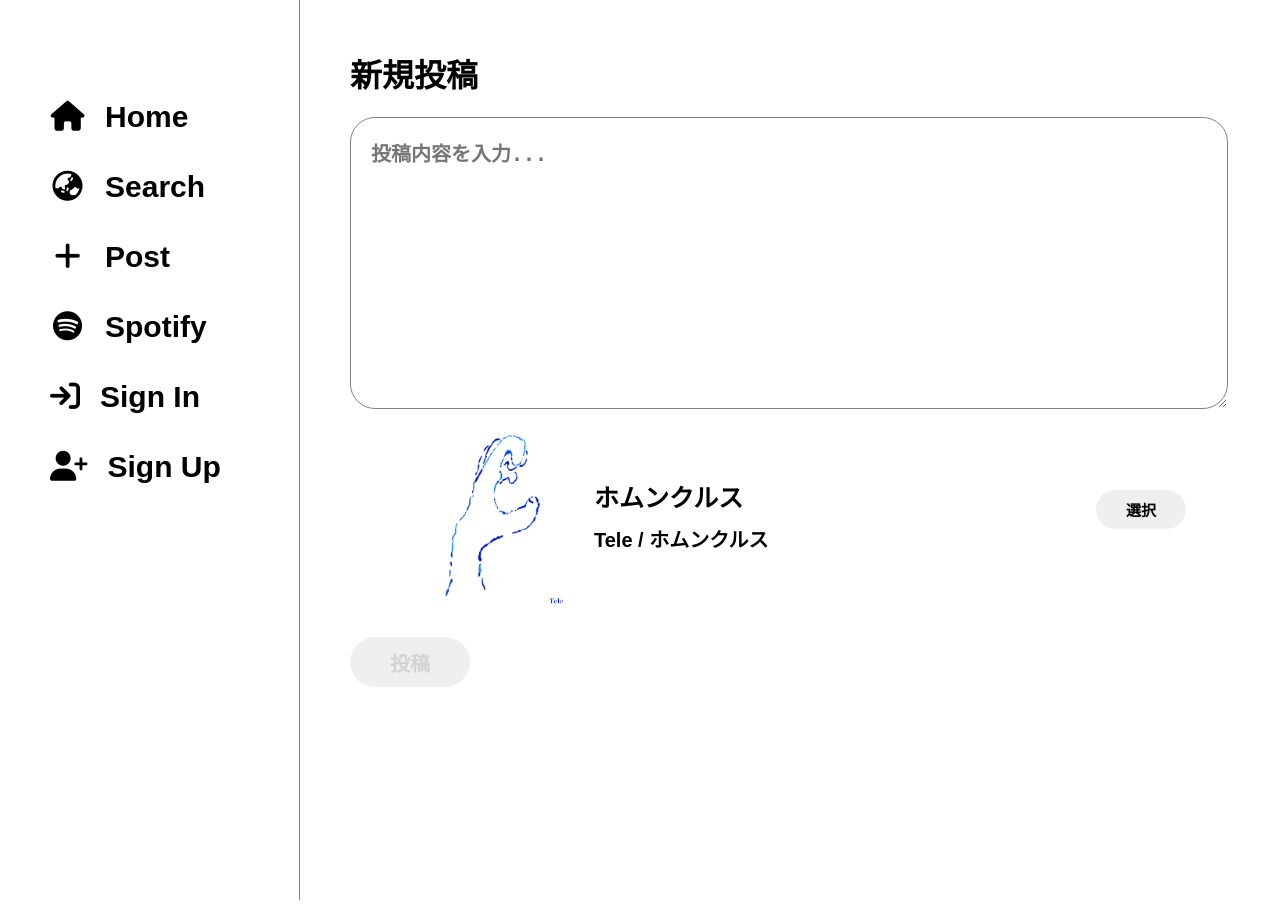
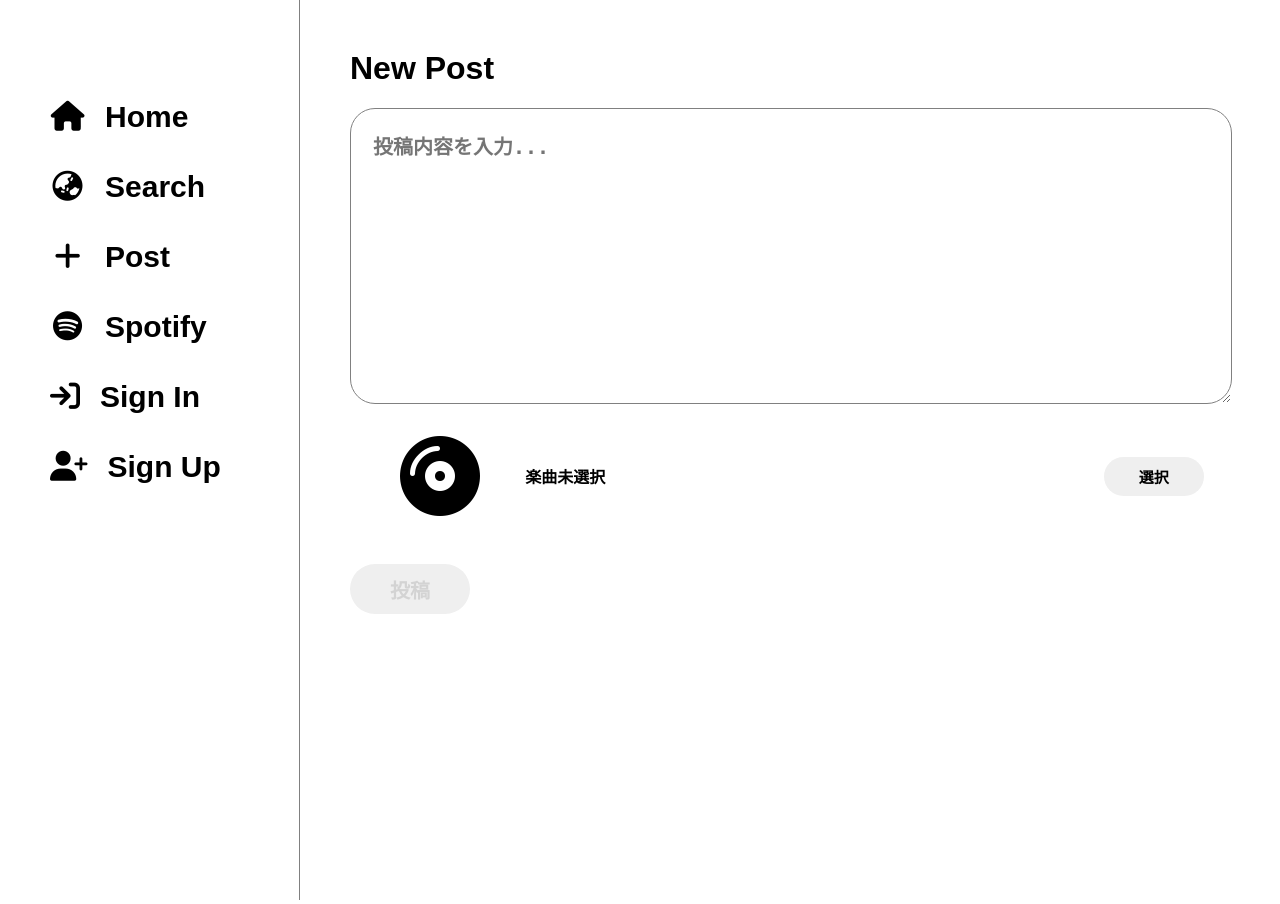
Before and after one commit to Ersteller-team/Chorus, a Django app: template templates/SNS/post.html in a window 1280 px wide. Run offline with Django 4.2, Linux system fonts and the light colour scheme; the template is opened without the code that fills it, so the values that code supplies are empty; parts of the project's set-up code (start-up, migrations or seed data) failed here and were passed over.

Commit message:
Complate creating post page

```diff
--- a/SNS/constants.py
+++ b/SNS/constants.py
@@ -16,4 +16,4 @@
 SPOTIFY_GET_TRACK = 'get_track'
 
 
-HOST_URL = 'http://127.0.0.1:8000'
+HOST_URL = 'http://localhost:8000'
--- a/SNS/urls.py
+++ b/SNS/urls.py
@@ -5,10 +5,12 @@
 
 urlpatterns = [
     path('home/', views.home, name='home'),
+    path('song/<slug:track_id>', views.song, name='song'),
+    path('post/', views.post, name='post'),
+    path('check/username/', views.username_check, name='username_check'),
+    path('search/song/', views.search_song, name='search_song'),
     path('signup/', views.AccountRegistration.as_view(), name='signup'),
     path('signin/', views.Signin, name='signin'),
     path('signout/', views.Signout, name='signout'),
-    path('song/<slug:track_id>', views.song, name='song'),
-    path('check/username/', views.username_check, name='username_check'),
     path('csrf_token/', views.csrf_token, name='csrf_token'),
 ]
--- a/static/SNS/pick-song.js
+++ b/static/SNS/pick-song.js
@@ -1,26 +1,107 @@
 const text_part = document.getElementById("new-post-text");
 const song_list_part = document.getElementById("new-post-song-list");
-let inner_width;
+const search_text = document.getElementById("search-text");
+const search_result = document.getElementById("search-result");
+const search_result_table = document.getElementById("search-result-table");
+const more_button = document.getElementById("more-button");
+const song_id = document.getElementById("song-id");
+const detail = document.getElementById("detail");
+const submit = document.getElementById("submit");
+const url = location.protocol + '//' + location.host;
+let inner_width, search_word, items;
 
 function switchDisplay(id) {
     inner_width = window.innerWidth;
-    console.log(inner_width);
     if (id === 'text') {
         text_part.style.display = "block";
-        if (inner_width <= 834) {
-            song_list_part.style.display = "none";
-        }
+        song_list_part.style.display = "none";
     } else {
-        if (inner_width <= 834) {
-            text_part.style.display = "none";
-        }
+        text_part.style.display = "none";
         song_list_part.style.display = "block";
     }
 }
 
-function setSong(song_title, song_id, song_artist, song_album) {
-    document.getElementById("title").value = song_title;
-    document.getElementById("img").src = song_id;
-    document.getElementById("post-id").value = song_id;
-    document.getElementById("artist").value = song_artist + " / " + song_album;
+function searchSong(load_times) {
+
+    more_button.innerHTML = 'Loading...';
+    more_button.disabled = true;
+
+    if (load_times == 0) {
+        more_button.style.display = "none";
+        search_result_table.innerHTML = '';
+        items = 0;
+    }
+
+    search_word = search_text.value;
+
+    if (search_word === "") {
+        search_result.innerHTML = '検索ワードを入力してください';
+        return;
+    }
+
+    var request = new XMLHttpRequest();
+
+    search_result.innerHTML = 'データ取得中です...';
+
+    request.open('GET', url + '/search/song/?query=' + search_word + '&offset=' + String(load_times * 20), true);
+    request.responseType = 'json';
+
+    request.onload = function() {
+        if (request.status === 200) {
+            if (request.response['response']['status']['success']) {
+                items += request.response['response']['status']['total'];
+                search_result.innerHTML = items + '件の楽曲が見つかりました';
+                for (var i = 0; i < request.response['response']['status']['total']; i++) {
+                    var img = request.response['response']['data'][i]['album']['image'];
+                    var title = request.response['response']['data'][i]['song']['name'];
+                    var id = request.response['response']['data'][i]['song']['id'];
+                    var artist = request.response['response']['data'][i]['artist'][0]['name'];
+                    for (var j = 1; j < request.response['response']['data'][i]['artist'].length; j++) {
+                        artist += ', ' + request.response['response']['data'][i]['artist'][j]['name'];
+                    }
+                    var album = request.response['response']['data'][i]['album']['name'];
+                    search_result_table.innerHTML += `<tr><div class="new-post-song">
+                        <td class="song-table-img"><img src="` + img + `" id="img" class="new-post-song-img" alt="` + title + `"></td>
+                        <td class="song-table-title"><div class="new-post-song-title-artist">
+                            <p class="new-post-song-title dont-new-line">` + title + `</p>
+                            <p class="new-post-song-artist dont-new-line">` + artist + ` / ` + album + `</p>
+                        </div></td>
+                        <td class="song-table-button"><button class="new-post-song-select" type="button" onclick="setSong('` + img + `', '` + title + `', '` + id + `', '` + artist + `', '` + album + `');">選択</button></td>
+                    </div></tr>`;
+                    more_button.style.display = "block";
+                    more_button.innerHTML = 'More';
+                    more_button.setAttribute('onclick', 'searchSong(' + String(load_times + 1) + ')');
+                    more_button.disabled = false;
+                }
+            } else {
+                search_result.innerHTML = '楽曲が見つかりませんでした';
+            }
+        } else {
+            search_result.innerHTML = '取得に失敗しました';
+        }
+    }
+
+    request.send();
+
 }
+
+function setSong(img, song_title, song_id, song_artist, song_album) {
+
+    switchDisplay('text');
+
+    document.getElementById("no-select").innerHTML = "";
+    document.getElementById("img").innerHTML = '<img class="new-post-song-img" src="' + img + '"alt="' + song_title + '" />';
+    document.getElementById("title").innerHTML = song_title;
+    document.getElementById("song-id").value = song_id;
+    document.getElementById("artist").innerHTML = song_artist + " / " + song_album;
+
+    post_check();
+}
+
+function post_check() {
+    if (song_id.value != "" && detail.value != "" && detail.value.length <= 500) {
+        submit.disabled = false;
+    } else {
+        submit.disabled = true;
+    }
+}
--- a/static/SNS/signup.js
+++ b/static/SNS/signup.js
@@ -29,11 +29,11 @@
         if (request.status === 200) {
             if (request.response['exists'] == false) {
                 username_status = true;
-                username_check.innerHTML = 'このUsernameは使用可能です。';
+                username_check.innerHTML = 'このユーザーネームは使用可能です。';
                 username_check.style.color = 'green';
             } else {
                 username_status = false;
-                username_check.innerHTML = 'このUsernameは使用できません。';
+                username_check.innerHTML = 'このユーザーネームは使用できません。';
                 username_check.style.color = 'red';
             }
         } else {
--- a/static/SNS/styles-pc.css
+++ b/static/SNS/styles-pc.css
@@ -8,7 +8,6 @@
     }
 
     p {
-        overflow: hidden;
         text-overflow: ellipsis;
         white-space: nowrap;
         text-decoration: none;
@@ -289,7 +288,7 @@
         font-size: 20px;
         border-radius: 25px;
         border: solid 1px gray;
-        padding: 20px;
+        padding: 2.5%;
     }
 
     .new-post-submit {
@@ -307,36 +306,36 @@
     }
 
     .new-post-song {
-        width: 90%;
-        display: inline-flex;
-        justify-content: space-evenly;
-        margin: 0 5%;
+        width: 100%;
+    }
+
+    .new-post-song-title {
+        font-size: 20px;
     }
 
     .new-post-song #img i {
-        font-size: 100px;
-        padding: 55px 20px;
+        font-size: 80px;
+        padding: 20px;
+        margin: 5px;
     }
 
     .new-post-song-img {
-        width: 200px;
-        height: 200px;
+        width: 100px;
+        height: 100px;
+        margin: 5px;
     }
 
     .new-post-song-title-artist {
+        width: calc(90vw - 570px);
         text-align: left;
-        width: min(100%, 600px);
-        margin-top: 40px;
     }
 
-    .new-post-song-title {
-        font-size: 25px;
-        margin-bottom: 10px;
-    }
-
-    .new-post-song-artist {
-        font-size: 20px;
-        margin-top: 10px;
+    .new-post-song-title-artist p {
+        width: 95%;
+        margin: 0 2.5%;
+        overflow: hidden;
+        text-overflow: ellipsis;
+        white-space: nowrap;
     }
 
     .new-post-song-select {
@@ -348,7 +347,6 @@
         border-radius: 20px;
         border: none;
         background-color: #efefef;
-        margin-top: 6vw;
         padding: 0 20px;
     }
 
@@ -361,7 +359,7 @@
         margin-bottom: 10px;
     }
 
-    .signup-form input:not([type="submit"]) {
+    .signup-form input:not([type="submit"],[type="file"]), .song-search {
         width: calc(300px);
         height: 40px;
         margin: 10px 0;
@@ -378,4 +376,74 @@
         margin: 30px 0;
     }
 
+    #new-post-song-list {
+        display: none;
+    }
+
+    #new-post-song-list {
+        display: none;
+    }
+
+    .song-close {
+        width: 100%;
+        height: 50px;
+    }
+
+    .song-close i {
+        font-size: 30px;
+        margin: 10px;
+    }
+
+    .search-box {
+        width: 100%;
+        text-align: center;
+    }
+
+    .song-search {
+        width: 90%;
+    }
+
+    #search-result {
+        margin: 10px 0 25px 0;
+    }
+
+    .song-table-img img {
+        width: 120px;
+        height: 120px;
+    }
+
+    .song-table-title {
+        padding: 0;
+    }
+
+    #search-result-table {
+        width: 95%;
+        margin: 0 2.5%;
+    }
+
+    #img img {
+        width: 120px;
+        height: 120px;
+    }
+
+    #selected-table {
+        width: 95%;
+        margin: 0 2.5%;
+    }
+
+    #more-button {
+        display: none;
+    }
+
+    #more-button {
+        margin: 0 auto 50px auto;
+        padding: 0 20px;
+        display: none;
+        width: fit-content;
+    }
+
+    button:disabled {
+        color: gray;
+    }
+
 }
--- a/templates/SNS/layout.html
+++ b/templates/SNS/layout.html
@@ -15,16 +15,16 @@
 <body>
     <nav>
         <div id="menu">
-            <span class="nav-icon" href="{% url 'SNS:home' %}"><i class="nav-icon-i fa-solid fa-house"></i><span class="nav-text">Home</span></span>
-            <span class="nav-icon" href="{% url 'SNS:home' %}"><i class="nav-icon-i fa-solid fa-earth-asia"></i><span class="nav-text">Search</span></span>
-            <span class="nav-icon" href="{% url 'SNS:home' %}"><i class="nav-icon-i fa-solid fa-plus"></i><span class="nav-text">Post</span></span>
-            <span class="nav-icon" href="{% url 'SNS:home' %}"><i class="nav-icon-i fa-brands fa-spotify"></i><span class="nav-text">Spotify</span></span>
-            {% if user.is_authenticated%}
-                <span class="nav-icon" href="{% url 'SNS:home' %}"><img class="nav-icon-i profile-icon" src="{% static 'SNS/prof-icon.jpg' %}"><span class="nav-text nav-profile">Profile</span></span>
-                <span class="nav-icon" href="{% url 'SNS:signout' %}"><i class="fa-solid fa-arrow-right-from-bracket"></i><span class="nav-text">Sign Out</span></span>
+            <a href="{% url 'SNS:home' %}"><span class="nav-icon"><i class="nav-icon-i fa-solid fa-house"></i><span class="nav-text">Home</span></span></a>
+            <a href="{% url 'SNS:home' %}"><span class="nav-icon"><i class="nav-icon-i fa-solid fa-earth-asia"></i><span class="nav-text">Search</span></span></a>
+            <a href="{% url 'SNS:post' %}"><span class="nav-icon"><i class="nav-icon-i fa-solid fa-plus"></i><span class="nav-text">Post</span></span></a>
+            <a href="{% url 'SNS:home' %}"><span class="nav-icon"><i class="nav-icon-i fa-brands fa-spotify"></i><span class="nav-text">Spotify</span></span></a>
+            {% if user.is_authenticated %}
+                <a href="{% url 'SNS:home' %}"><span class="nav-icon"><img class="nav-icon-i profile-icon" src="{{ icon }}"><span class="nav-text nav-profile">Profile</span></span></a>
+                <a href="{% url 'SNS:signout' %}"><span class="nav-icon"><i class="fa-solid fa-arrow-right-from-bracket"></i><span class="nav-text">Sign Out</span></span></a>
             {% else %}
-                <span class="nav-icon" href="{% url 'SNS:signin' %}"><i class="fa-solid fa-arrow-right-to-bracket"></i><span class="nav-text">Sign In</span></span>
-                <span class="nav-icon" href="{% url 'SNS:signup' %}"><i class="fa-solid fa-user-plus"></i><span class="nav-text">Sign Up</span></span>
+                <a href="{% url 'SNS:signin' %}"><span class="nav-icon"><i class="fa-solid fa-arrow-right-to-bracket"></i><span class="nav-text">Sign In</span></span></a>
+                <a href="{% url 'SNS:signup' %}"><span class="nav-icon"><i class="fa-solid fa-user-plus"></i><span class="nav-text">Sign Up</span></span></a>
             {% endif %}
         </div>
     </nav>
--- a/templates/SNS/post.html
+++ b/templates/SNS/post.html
@@ -1,31 +1,51 @@
 {% extends "SNS/layout.html" %}
 {% load static %}
-{% block title %}新規投稿{{block.super}}{% endblock %}
+{% block title %}New Post{{block.super}}{% endblock %}
 {% block main %}
     <div class="main">
         <div id="new-post-text">
-            <h1 class="new-post-title">新規投稿</h1>
+            <h1 class="new-post-title">New Post</h1>
             <form method="post">
+                {% csrf_token %}
                 <div class="new-post-content-parents">
-                    <textarea name="content" class="new-post-content" placeholder="投稿内容を入力..."></textarea>
-                    <input type="hidden" name="song" value="None" id="post-id">
+                    <textarea name="content" class="new-post-content" placeholder="投稿内容を入力..." id="detail" oninput="post_check();" maxlength="500"></textarea>
+                    <input type="hidden" name="song" value="" id="song-id">
                     <div class="new-post-song">
-                        {% comment %} <span id="img">
-                            <i class="fa-solid fa-compact-disc"></i>
-                        </span> {% endcomment %}
-                        <img src="{% static 'SNS/album-cover.jpg' %}" id="img" class="new-post-song-img">
-                        <div class="new-post-song-title-artist">
-                            <p id="title" class="new-post-song-title dont-new-line">ホムンクルス</p>
-                            <p id="artist" class="new-post-song-artist dont-new-line">Tele / ホムンクルス</p>
-                        </div>
-                        <button class="new-post-song-select" type="button" onclick="switchDisplay('song');">選択</button>
+                        <table id="selected-table">
+                            <tr>
+                                <td><span id="img"><i class="fa-solid fa-compact-disc"></i></span></td>
+                                <td>
+                                    <div class="new-post-song-title-artist">
+                                        <p id="no-select">楽曲未選択</p>
+                                        <p id="title" class="new-post-song-title dont-new-line"></p>
+                                        <p id="artist" class="new-post-song-artist dont-new-line"></p>
+                                    </div>
+                                </td>
+                                <td><button class="new-post-song-select" type="button" onclick="switchDisplay('song');">選択</button></td>
+                            </tr>
+                        </table>
                     </div>
                     <input type="submit" value="投稿" id="submit" class="new-post-submit" disabled>
                 </div>
             </form>
         </div>
         <div id="new-post-song-list">
-
+            <div class="song-close">
+                <a class="close" onclick="switchDisplay('text');"><i class="fa-solid fa-xmark"></i></a>
+            </div>
+            <div class="search-box">
+                <div class="search-bar">
+                    <input type="text" id="search-text" class="song-search" placeholder="検索..." onchange="searchSong(0);">
+                    <div id="search-result">
+                        曲を検索してください
+                    </div>
+                </div>
+                <table id="search-result-table">
+                </table>
+                <div class="center">
+                    <button id="more-button" class="new-post-song-select" type="button" onclick="searchSong(1);">More</button>
+                </div>
+            </div>
         </div>
         <script src="{% static 'SNS/pick-song.js' %}"></script>
     </div>
--- a/templates/SNS/signin.html
+++ b/templates/SNS/signin.html
@@ -7,6 +7,7 @@
         <h1 class="new-post-title">Sign In</h1>
         <div class="signup-form">
             <form method="post">
+                {% csrf_token %}
                 {% csrf_token %}
                 <div class="form-content">
                     <h2>Username</h2>
```
Also changed, not shown: SNS/context_processors.py (added, +9 -0 lines), SNS/models.py (+6 -2 lines), SNS/views.py (+55 -40 lines), config/settings.py (+10 -0 lines), static/SNS/styles-sp.css (+77 -16 lines), templates/SNS/signup.html (+6 -2 lines), SNS/migrations/0001_initial.py, SNS/migrations/0002_rename_music_postdata_music_id_postdata_album_name_and_more.py (added), SNS/migrations/0003_alter_postdata_original_post_id.py (added).
